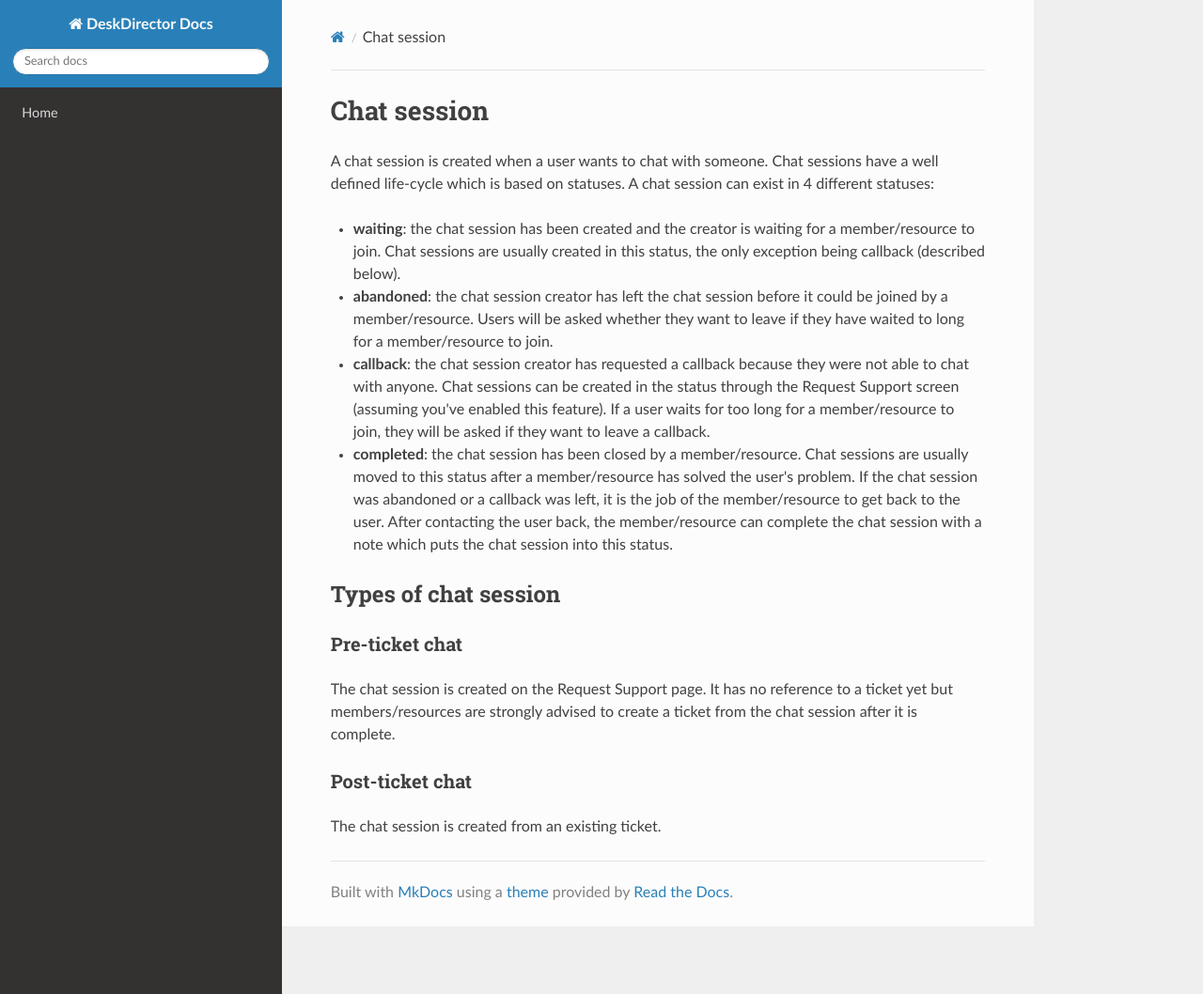
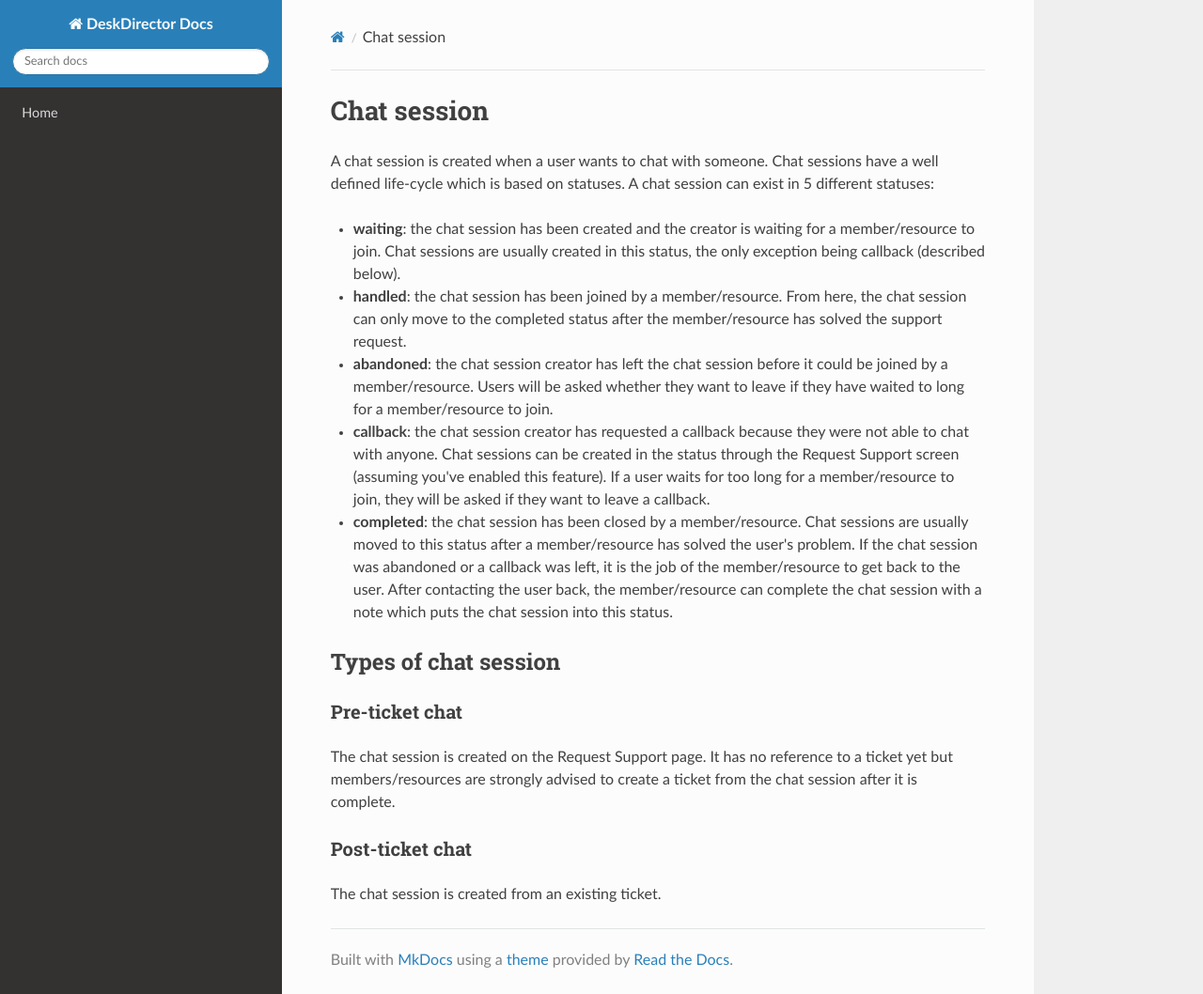
Before and after one commit to DeskDirector/docs, an MkDocs documentation site: the page built from docs/glossary/c/chat_session.md, in a window 1280 px wide and 1058 px high. Shown: the whole window at 94% size. Built offline with MkDocs 1.6.1, drawn with Linux system fonts in a browser that asks for light colours; nearby versions of some CDN libraries; old or Windows-style settings are respelled for this version of MkDocs.

Commit message:
docs(chat): add missing 5th status to chat session glossary doc

```diff
--- a/docs/glossary/c/chat_session.md
+++ b/docs/glossary/c/chat_session.md
@@ -1,8 +1,9 @@
 # Chat session
 
-A chat session is created when a user wants to chat with someone. Chat sessions have a well defined life-cycle which is based on statuses. A chat session can exist in 4 different statuses:
+A chat session is created when a user wants to chat with someone. Chat sessions have a well defined life-cycle which is based on statuses. A chat session can exist in 5 different statuses:
 
 * **waiting**: the chat session has been created and the creator is waiting for a member/resource to join. Chat sessions are usually created in this status, the only exception being callback (described below).
+* **handled**: the chat session has been joined by a member/resource. From here, the chat session can only move to the completed status after the member/resource has solved the support request.
 * **abandoned**: the chat session creator has left the chat session before it could be joined by a member/resource. Users will be asked whether they want to leave if they have waited to long for a member/resource to join.
 * **callback**: the chat session creator has requested a callback because they were not able to chat with anyone. Chat sessions can be created in the status through the Request Support screen (assuming you've enabled this feature). If a user waits for too long for a member/resource to join, they will be asked if they want to leave a callback.
 * **completed**: the chat session has been closed by a member/resource. Chat sessions are usually moved to this status after a member/resource has solved the user's problem. If the chat session was abandoned or a callback was left, it is the job of the member/resource to get back to the user. After contacting the user back, the member/resource can complete the chat session with a note which puts the chat session into this status.
```
